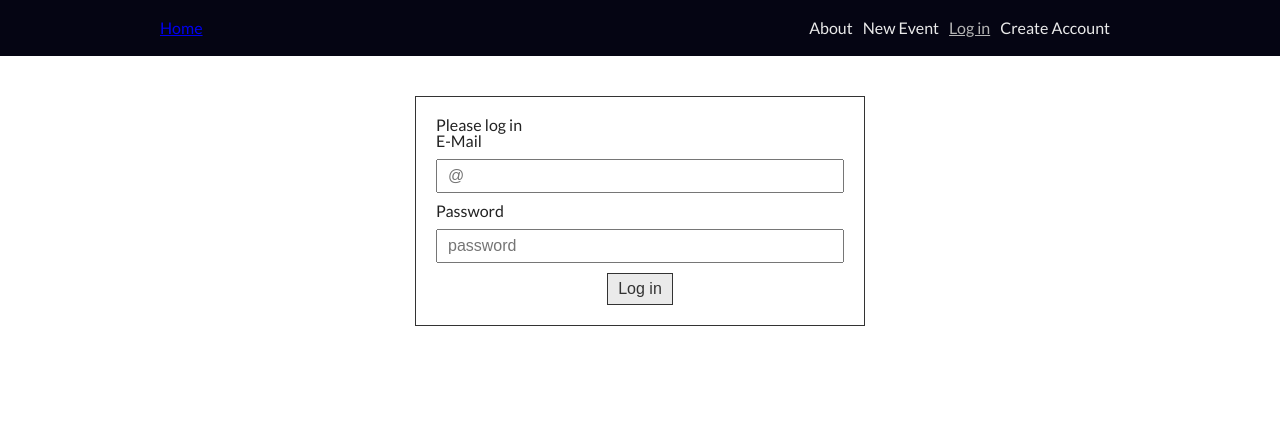
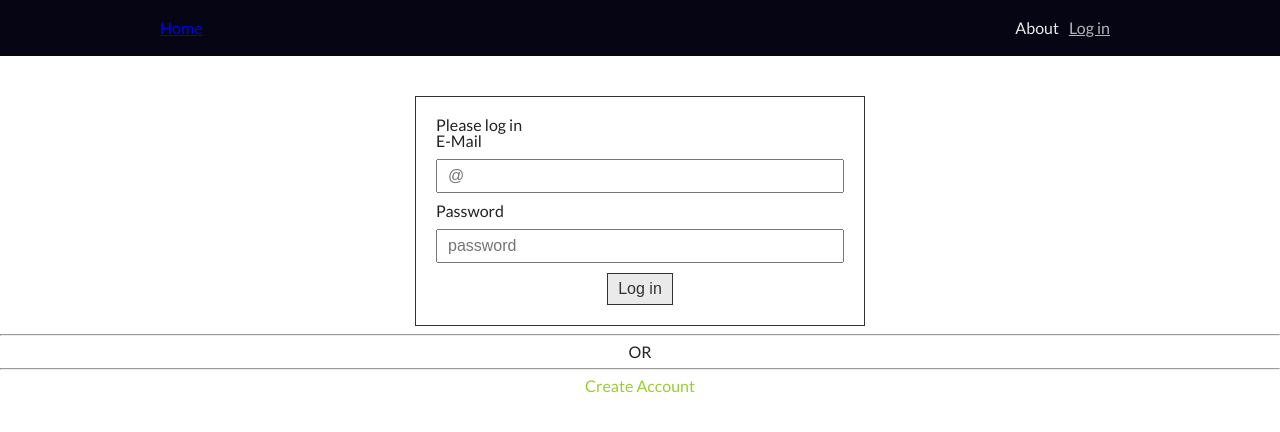
Before and after one commit to tomaszduda1990/course-project, a React (Create React App) app: page /sign-in in a window 1280 px wide. Shown: the top 432 px of the page. Built offline with nearby package versions, Linux system fonts and the light colour scheme.

Commit message:
further changes to authentications

```diff
--- a/src/components/Event/EventListItem.js
+++ b/src/components/Event/EventListItem.js
@@ -17,7 +17,6 @@ class EventListItem extends React.Component {
         this.setState({ loadImg: true })
     }
     render() {
-        console.log(this.props.id)
         return (
             <li
                 className={classes.EventCard}
--- a/src/components/Toolbar/Toolbar.js
+++ b/src/components/Toolbar/Toolbar.js
@@ -1,7 +1,49 @@
 import React from 'react'
 import classes from './Toolbar.module.css'
+import { logOut } from '../../store/actions/auth'
 import { NavLink } from 'react-router-dom'
+import { connect } from 'react-redux'
 const Toolbar = (props) => {
+    let logVariables = (
+        <>
+            <li>
+                <NavLink exact activeClassName={classes.active} to="/sign-in">
+                    Log in
+                </NavLink>
+            </li>
+            {/* <li>
+                <NavLink exact activeClassName={classes.active} to="/auth">
+                    Create Account
+                </NavLink>
+            </li> */}
+        </>
+    )
+
+    if (props.isAuth) {
+        logVariables = (
+            <>
+                <li>
+                    <NavLink
+                        exact
+                        activeClassName={classes.active}
+                        to="/new-event"
+                    >
+                        New Event
+                    </NavLink>
+                </li>
+                <li>
+                    <NavLink
+                        exact
+                        activeClassName={classes.active}
+                        to="/"
+                        onClick={props.logout}
+                    >
+                        Log out
+                    </NavLink>
+                </li>
+            </>
+        )
+    }
     return (
         <header className={classes.Toolbar}>
             <div className={classes.Container}>
@@ -17,33 +59,7 @@ const Toolbar = (props) => {
                                 About
                             </NavLink>
                         </li>
-                        <li>
-                            <NavLink
-                                exact
-                                activeClassName={classes.active}
-                                to="/new-event"
-                            >
-                                New Event
-                            </NavLink>
-                        </li>
-                        <li>
-                            <NavLink
-                                exact
-                                activeClassName={classes.active}
-                                to="/sign-in"
-                            >
-                                Log in
-                            </NavLink>
-                        </li>
-                        <li>
-                            <NavLink
-                                exact
-                                activeClassName={classes.active}
-                                to="/auth"
-                            >
-                                Create Account
-                            </NavLink>
-                        </li>
+                        {logVariables}
                     </ul>
                 </nav>
             </div>
@@ -51,4 +67,16 @@ const Toolbar = (props) => {
     )
 }
 
-export default Toolbar
+const mapStateToProps = (state) => {
+    return {
+        isAuth: state.auth.token && state.auth.userId,
+    }
+}
+
+const mapDispatchToProps = (dispatch) => {
+    return {
+        logout: () => dispatch(logOut()),
+    }
+}
+
+export default connect(mapStateToProps, mapDispatchToProps)(Toolbar)
--- a/src/containers/Application/ApplicationContainer.js
+++ b/src/containers/Application/ApplicationContainer.js
@@ -16,7 +16,7 @@ const App = () => (
             <Switch>
                 <Route path="/new-event" component={FormContainer} />
                 <Route path="/sign-in" component={Signin} />
-                <Route path="/auth" component={Auth} />
+                <Route path="/create-account" component={Auth} />
                 <Route path="/events/:id" exact component={Summary} />
                 <Route path="/" exact component={EventListContainer} />
                 <Route path="/" component={NotFound} />
--- a/src/containers/Auth/Auth.js
+++ b/src/containers/Auth/Auth.js
@@ -18,7 +18,6 @@ class Auth extends React.Component {
         this.setState({ [key]: e.target.value })
     }
     render() {
-        console.log(this.props)
         const loggedInSuccessfully = this.props.userId && this.props.token
         let element = (
             <div>
--- a/src/containers/Auth/Auth.module.css
+++ b/src/containers/Auth/Auth.module.css
@@ -16,7 +16,14 @@
     padding: 6px 10px;
     cursor: pointer;
 }
+.Link {
+    text-align: center;
+}
 
+.Link a {
+    text-decoration: none;
+    color: yellowgreen;
+}
 .Form {
     max-width: 450px;
     width: 80vw;
--- a/src/containers/Auth/SignIn.js
+++ b/src/containers/Auth/SignIn.js
@@ -2,6 +2,7 @@ import React from 'react'
 import classes from './Auth.module.css'
 import { connect } from 'react-redux'
 import { auth } from '../../store/actions/auth'
+import { NavLink } from 'react-router-dom'
 import CircularProgress from '@material-ui/core/CircularProgress'
 class Auth extends React.Component {
     state = {
@@ -53,6 +54,14 @@ class Auth extends React.Component {
                         Log in
                     </button>
                 </form>
+                <div className={classes.Link}>
+                    <hr />
+                    <p>OR</p>
+                    <hr />
+                    <NavLink exact to="/create-account">
+                        Create Account
+                    </NavLink>
+                </div>
             </div>
         )
 
--- a/src/containers/EventListContainer/EventListContainer.js
+++ b/src/containers/EventListContainer/EventListContainer.js
@@ -47,7 +47,8 @@ class EventListContainer extends React.Component {
     }
 
     componentDidMount() {
-        this.props.getData()
+        console.log(this.props.tk)
+        this.props.getData(this.props.tk)
         this.updateSize()
         window.addEventListener('resize', () => {
             this.updateSize()
@@ -97,12 +98,13 @@ class EventListContainer extends React.Component {
 const mapStateToProps = (store) => {
     return {
         events: store.data.events,
+        tk: store.auth.token,
     }
 }
 
 const mapDispatchToProps = (dispatch) => {
     return {
-        getData: () => dispatch(get_data()),
+        getData: (token) => dispatch(get_data(token)),
     }
 }
 export default connect(mapStateToProps, mapDispatchToProps)(EventListContainer)
--- a/src/store/actions/actions.js
+++ b/src/store/actions/actions.js
@@ -3,3 +3,4 @@ export const GET_DATA = 'GET_DATA'
 export const AUTH_SUCCESS = 'AUTH_SUCCESS'
 export const AUTH_FAIL = 'AUTH_FAIL'
 export const AUTH_START = 'AUTH_START'
+export const LOGOUT = 'LOGOUT'
--- a/src/store/actions/auth.js
+++ b/src/store/actions/auth.js
@@ -1,4 +1,4 @@
-import { AUTH_FAIL, AUTH_START, AUTH_SUCCESS } from './actions'
+import { AUTH_FAIL, AUTH_START, AUTH_SUCCESS, LOGOUT } from './actions'
 import axios from 'axios'
 export const authStart = () => {
     return { type: AUTH_START }
@@ -14,6 +14,20 @@ export const authSuccess = (authData) => {
     return {
         type: AUTH_SUCCESS,
         data: authData,
+    }
+}
+
+export const logOut = () => {
+    return {
+        type: LOGOUT,
+    }
+}
+
+export const checkAuthTimeut = (expirationTime) => {
+    return (dispatch) => {
+        setTimeout(() => {
+            dispatch(logOut())
+        }, parseInt(expirationTime) * 1000)
     }
 }
 const AUTH_KEY = 'AIzaSyAIrzgwBNu8YFM7ixD2DqJOrurGRWs31UA'
@@ -38,11 +52,10 @@ export const auth = (email, password, type) => {
         axios
             .post(authType[type], authData)
             .then((res) => {
-                console.log(res)
                 dispatch(authSuccess(res.data))
+                dispatch(checkAuthTimeut(res.data.expiresIn))
             })
             .catch((err) => {
-                console.log(err)
                 dispatch(authFail(err.response.data.error))
             })
     }
--- a/src/store/actions/eventsActions.js
+++ b/src/store/actions/eventsActions.js
@@ -8,10 +8,10 @@ const eventsAction = (events, loadingEvents) => {
     }
 }
 
-export const get_data = () => {
+export const get_data = (token) => {
     return (dispatch) => {
         instanceFirebase
-            .get('/events.json')
+            .get('/events.json?auth=' + token)
             .then((res) => {
                 const data = []
                 for (let key in res.data) {
--- a/src/store/reducers/authReducer.js
+++ b/src/store/reducers/authReducer.js
@@ -1,4 +1,4 @@
-import { AUTH_SUCCESS, AUTH_FAIL, AUTH_START } from '../actions/actions'
+import { AUTH_SUCCESS, AUTH_FAIL, AUTH_START, LOGOUT } from '../actions/actions'
 const initialState = {
     token: null,
     userId: null,
@@ -15,7 +15,6 @@ const authReducer = (state = initialState, actions) => {
                 error: null,
             }
         case AUTH_FAIL:
-            console.log(actions.error)
             return {
                 ...state,
                 loading: false,
@@ -24,7 +23,6 @@ const authReducer = (state = initialState, actions) => {
                 token: null,
             }
         case AUTH_SUCCESS:
-            console.log(actions.data)
             const { localId, idToken } = actions.data
             return {
                 ...state,
@@ -33,6 +31,11 @@ const authReducer = (state = initialState, actions) => {
                 loading: false,
                 error: null,
             }
+        case LOGOUT:
+            return {
+                ...state,
+                ...initialState,
+            }
     }
     return state
 }
```
